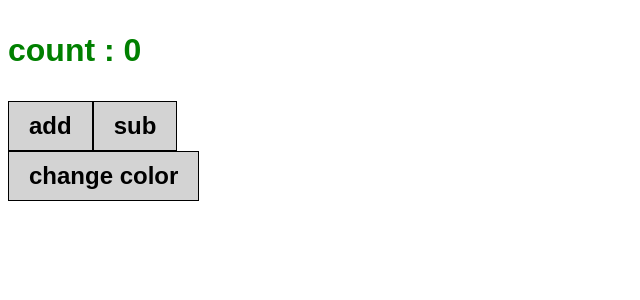
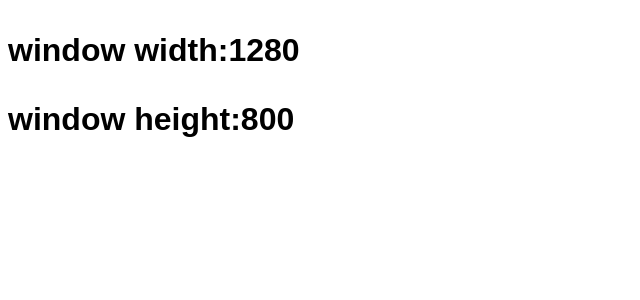
Before and after one commit to meow-codes201/Learn-React.js, a React (Vite) app in the folder my-react-app/: page / in a window 1280 px wide. Shown: the top 300 px of the page, without its empty margins (0-640 px from the left). Built offline with nearby package versions, Linux system fonts and the light colour scheme.

Commit message:
window resizing using react useEffect()

```diff
--- a/my-react-app/src/App.jsx
+++ b/my-react-app/src/App.jsx
@@ -16,12 +16,12 @@ import UpdateArrays from "./UpdateArrays";
 import ArrayOfObjects from "./ArrayOfObjects";
 import ToDoList from "./ToDoList";
 import UseEffectHook from "./useEffectHook";
+import MyEffectHook from "./MyEffectHook";
 function App() {
 return(
 <>
-
-<UseEffectHook></UseEffectHook>
-
+<MyEffectHook></MyEffectHook>
+{/* <UseEffectHook></UseEffectHook> */}
 {/* <ToDoList></ToDoList> */}
 {/* <ArrayOfObjects></ArrayOfObjects> */}
 {/* <UpdateArrays></UpdateArrays> */}
--- /dev/null
+++ b/my-react-app/src/MyEffectHook.jsx
@@ -0,0 +1,35 @@
+import React,{useState,useEffect} from "react"
+// import './MyEffectHook.css'
+function MyEffectHook(){
+    const [width,setWidth] = useState(window.innerWidth);
+    const [height,setHeight] = useState(window.innerHeight);
+
+
+    useEffect(()=>{
+        window.addEventListener("resize",handleReSize);
+
+    //clean up
+    return()=>{
+        window.removeEventListener("resize",handleReSize);
+    }
+    },[]);
+
+
+    function handleReSize(){
+        setWidth(window.innerWidth);
+        setHeight(window.innerHeight);
+    }
+
+
+
+
+return(
+    <>
+     <p>window width:{width}</p>
+     <p>window height:{height}</p>
+    </>
+)
+
+
+}
+export default MyEffectHook
```
